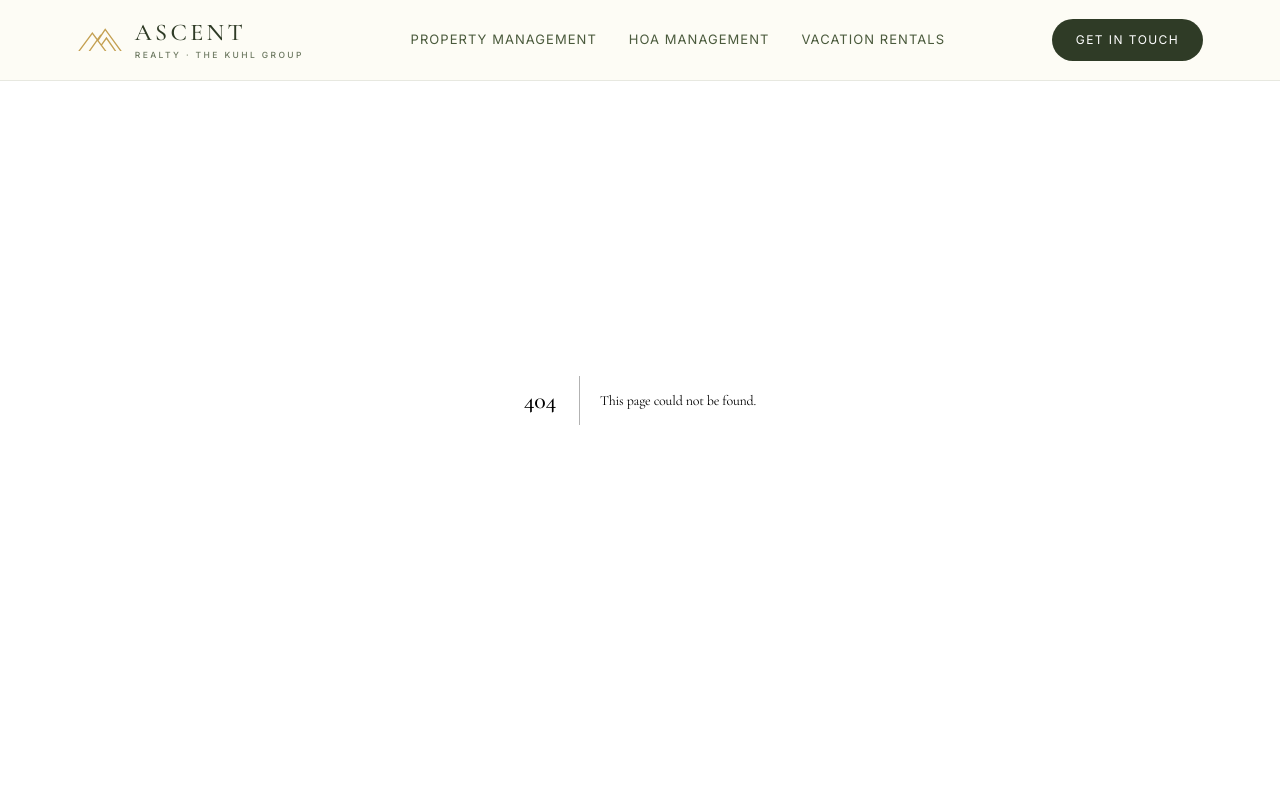
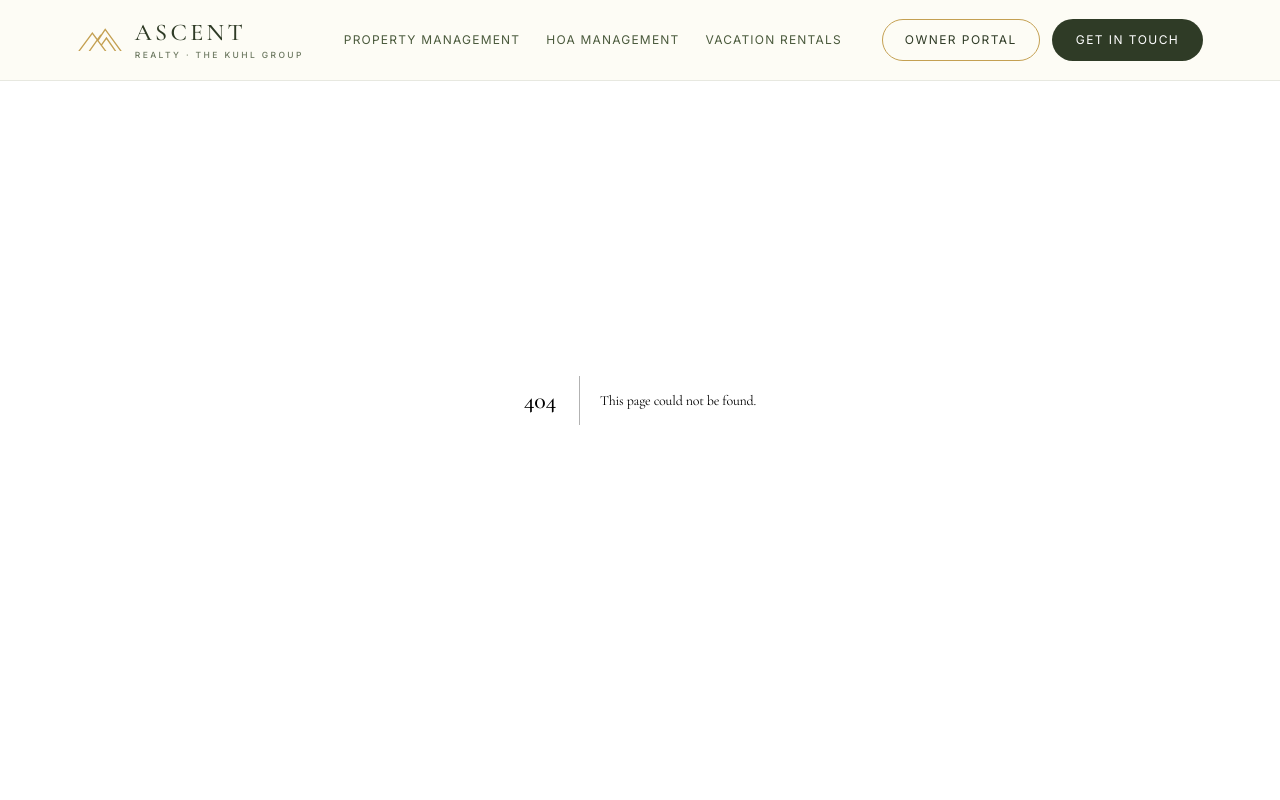
Before and after one commit to jbegley25-oss/kuhl-team, a plain HTML site: page 404/index.html in a window 1280 px wide. Shown: the top 800 px of the page. Drawn offline with Linux system fonts and the light colour scheme.

Commit message:
Add Owner Portal button to header and mobile menus
Co-Authored-By: Claude Opus 5.5 <noreply@anthropic.com>

```diff
--- a/summit/style.css
+++ b/summit/style.css
@@ -58,3 +58,9 @@ form label .opt{display:inline}form .two label{white-space:nowrap}
 @media(prefers-reduced-motion:reduce){.heroImg{animation:none}}
 /* light green footer to match subpages */
 footer{background:#e9f0da;color:var(--soft)}footer .brand{color:var(--ink)}footer .brand small{color:var(--mute)}footer nav a:hover,footer .fmeta a:hover{color:var(--deep)}.fmeta a{color:var(--ink)}
+/* owner portal button */
+.portal{border:1px solid var(--copper);color:var(--ink);border-radius:999px;padding:11px 22px;font-size:12px;letter-spacing:.12em;text-transform:uppercase;white-space:nowrap;transition:background .3s,color .3s}.portal:hover{background:var(--copper);color:#fff}
+.menu div a.portal{font:12px Inter,sans-serif;letter-spacing:.12em;text-align:center;margin-top:10px;border:1px solid var(--copper);border-radius:999px;padding:12px 14px}
+@media(max-width:1180px){header>.portal{margin-left:auto}header>.portal+.cta{margin-left:0}}
+@media(max-width:650px){header>.portal{display:none}}
+header .brand{flex-shrink:0}.brand small{white-space:nowrap}header{gap:28px}header nav{gap:24px}
--- a/theme.css
+++ b/theme.css
@@ -138,3 +138,30 @@ footer span[role="img"] > * { display: none !important; }
   main > section:first-child p:not(.eyebrow) { font-size: 16px; margin-top: 18px; }
   main > section:first-child .mt-10 { margin-top: 26px; }
 }
+
+/* ---------- Owner Portal button ---------- */
+.ar-portal {
+  display: inline-block;
+  border: 1px solid var(--color-copper);
+  color: var(--color-ink);
+  border-radius: 999px;
+  padding: 11px 22px;
+  font-size: 12px;
+  letter-spacing: .12em;
+  text-transform: uppercase;
+  white-space: nowrap;
+  transition: background .3s, color .3s;
+}
+.ar-portal:hover { background: var(--color-copper); color: #fff; }
+.ar-portal--menu { display: block; text-align: center; padding: 14px; margin-top: 12px; }
+@media (max-width: 639px) { body > header .ar-portal:not(.ar-portal--menu) { display: none; } }
+
+/* keep header items on one line; switch to the menu below 1180px like the home page */
+body > header > div.mx-auto > nav { gap: 26px !important; }
+body > header nav a, body > header a { white-space: nowrap; }
+body > header > div.mx-auto > nav a { font-size: 12px; letter-spacing: .1em; }
+@media (max-width: 1180px) {
+  body > header > div.mx-auto > nav { display: none !important; }
+  body > header > div.lg\:hidden { display: block !important; }
+  body > header button.lg\:hidden { display: block !important; }
+}
--- a/theme.js
+++ b/theme.js
@@ -35,4 +35,46 @@
   });
   window.addEventListener("popstate", apply);
   apply();
+
+  // ---- Owner Portal button (header + mobile menu) ----
+  var PORTAL_URL = "#owner-portal"; // TODO: replace with the real owner portal link
+
+  function makePortal(extraClass) {
+    var a = document.createElement("a");
+    a.href = PORTAL_URL;
+    a.className = "ar-portal" + (extraClass ? " " + extraClass : "");
+    a.textContent = "Owner Portal";
+    a.setAttribute("data-portal", "");
+    if (/^https?:/.test(PORTAL_URL)) { a.target = "_blank"; a.rel = "noopener"; }
+    return a;
+  }
+
+  function addPortal() {
+    var header = document.querySelector("body > header");
+    if (!header) return;
+    // desktop: just before "Get in touch"
+    var cta = [].find.call(header.querySelectorAll("a"), function (a) {
+      return /get in touch/i.test(a.textContent) && !a.closest("nav");
+    });
+    if (cta && !(cta.previousElementSibling && cta.previousElementSibling.hasAttribute("data-portal"))) {
+      cta.parentNode.insertBefore(makePortal(), cta);
+    }
+    // mobile menu panel: before its "Get in touch" button
+    [].forEach.call(document.querySelectorAll("a"), function (a) {
+      if (a === cta || !/get in touch/i.test(a.textContent) || a.closest("main, footer")) return;
+      var prev = a.previousElementSibling;
+      if (prev && prev.hasAttribute("data-portal")) return;
+      if (a.parentNode.querySelector("[data-portal]")) return;
+      a.parentNode.insertBefore(makePortal("ar-portal--menu"), a);
+    });
+  }
+
+  function start() {
+    addPortal();
+    new MutationObserver(addPortal).observe(document.body, { childList: true, subtree: true });
+  }
+  // wait until React has hydrated so the extra button never causes a mismatch
+  function later() { setTimeout(start, 400); }
+  if (document.readyState === "complete") later();
+  else window.addEventListener("load", later);
 })();
```
Also changed, not shown: index.html (+1 -1 lines), summit/index.html (+1 -1 lines).
